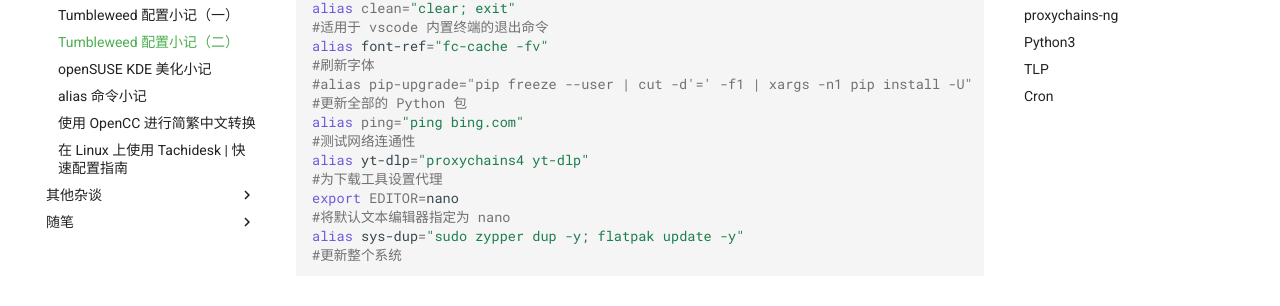
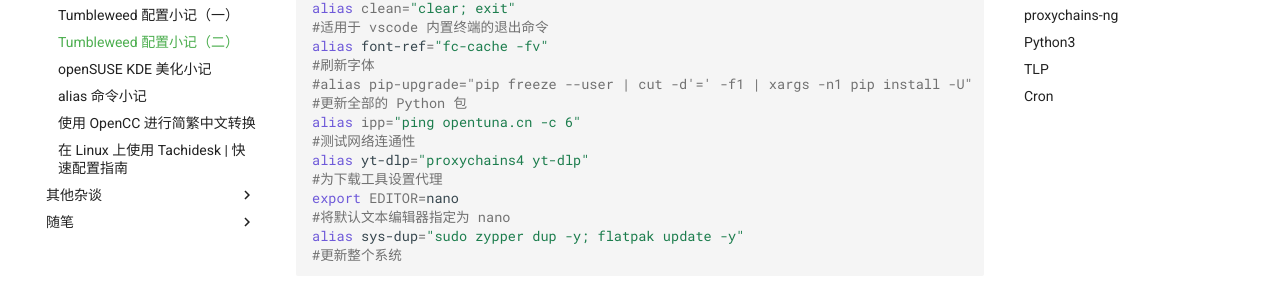
Before and after one commit to Hanjingxue-Boling/Whiteboard, an MkDocs documentation site: the page built from docs/essay/memo/other-configs.md, in a window 1280 px wide and 900 px high, scrolled down 631 px. Shown: the part 147-453 px from the top of the window. Built offline with MkDocs 1.6.1 and Material for MkDocs 9.7.7, drawn with Linux system fonts in a browser that asks for light colours; comment, search, counter and statistics services are not loaded.

Commit message:
2022-05-24

```diff
--- a/docs/essay/memo/other-configs.md
+++ b/docs/essay/memo/other-configs.md
@@ -33,7 +33,7 @@ alias font-ref="fc-cache -fv"
 #刷新字体
 #alias pip-upgrade="pip freeze --user | cut -d'=' -f1 | xargs -n1 pip install -U"
 #更新全部的 Python 包
-alias ping="ping bing.com"
+alias ipp="ping opentuna.cn -c 6"
 #测试网络连通性
 alias yt-dlp="proxychains4 yt-dlp"
 #为下载工具设置代理
```
